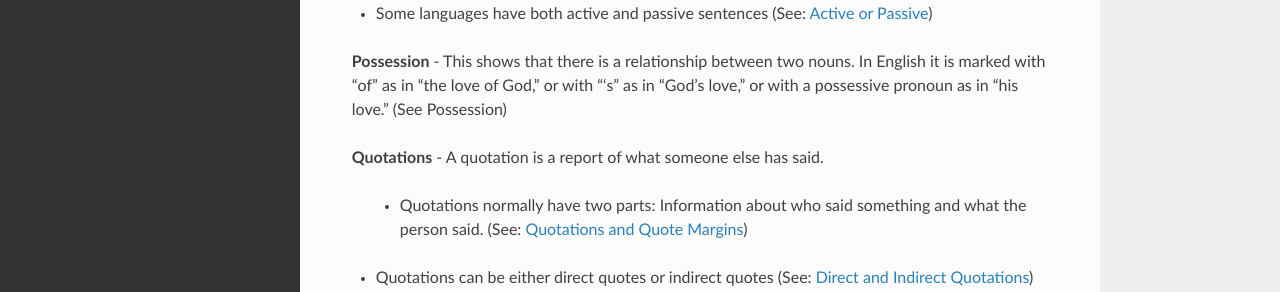
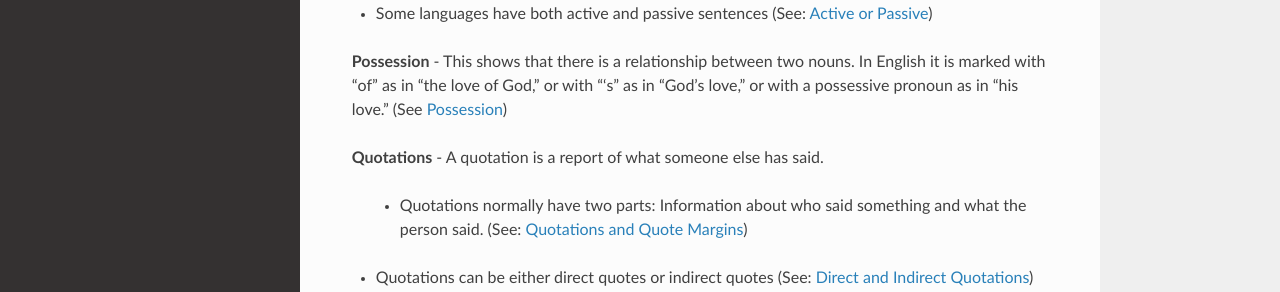
Before and after one commit to unfoldingWord-dev/translationStudio-Info, a Sphinx documentation site: the page built from docs/GrammarTopics.rst, in a window 1280 px wide. Shown: the part 422-714 px from the top of the page. Built offline with Sphinx 7.4.7 and the Read the Docs theme 2.0.0, drawn with Linux system fonts in a browser that asks for light colours; pages that are not in the unit, such as notebooks, are missing from menus; part of the change alters nothing that is shown.

```diff
--- a/docs/GrammarTopics.rst
+++ b/docs/GrammarTopics.rst
@@ -11,7 +11,7 @@ Grammar has two main parts: words and structure. Structure involves how we put w
 * Sentences can have more than one clause. (See: `Sentence Structure <https://github.com/unfoldingWord-dev/translationStudio-Info/blob/master/docs/SentenceStructure.rstA>`_)
 * Some languages have both active and passive sentences (See: `Active or Passive <https://github.com/unfoldingWord-dev/translationStudio-Info/blob/master/docs/ActiveOrPassive.rst>`_)
 
-**Possession** - This shows that there is a relationship between two nouns. In English it is marked with "of" as in "the love of God," or with "'s" as in "God's love," or with a possessive pronoun as in "his love." (See Possession)
+**Possession** - This shows that there is a relationship between two nouns. In English it is marked with "of" as in "the love of God," or with "'s" as in "God's love," or with a possessive pronoun as in "his love." (See `Possession <https://github.com/unfoldingWord-dev/translationStudio-Info/blob/master/docs/Possession.rst>`_)
 
 **Quotations** - A quotation is a report of what someone else has said.
 
```
